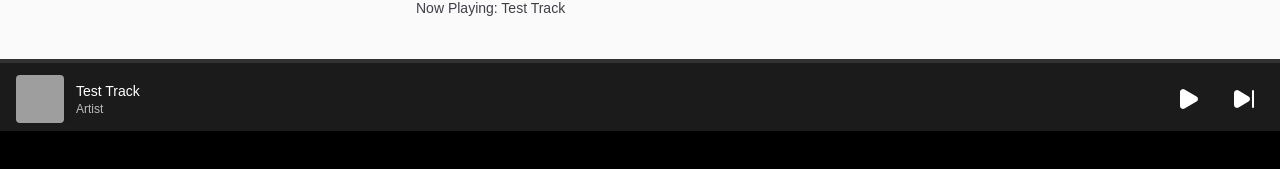
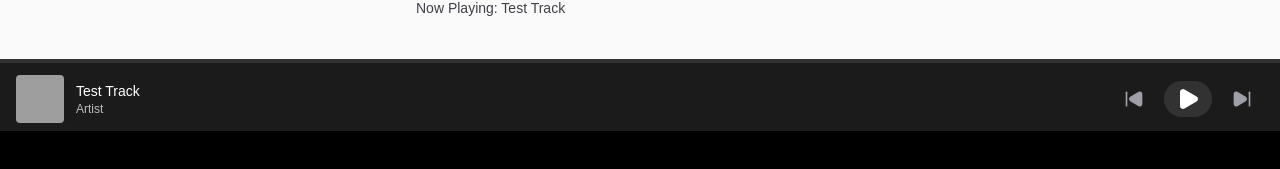
Before and after one commit to kadayadisuresh/zha-music, a Next.js app in the folder frontend/: page / in a window 1280 px wide. Both pictures are taken after a click on the button "Play". Shown: the part 669-838 px from the top of the page. Built offline with nearby package versions, Linux system fonts and the light colour scheme; no server answers; grey boxes are pictures that could not be loaded.

Commit message:
feat(05-02): implement shared player controls
- Add toggleRepeatMode to playbackStore
- Create PlayerControls component with mini and full variants
- Update MiniPlayer to use shared controls
- Add formatTime utility

```diff
--- a/frontend/components/player/MiniPlayer.tsx
+++ b/frontend/components/player/MiniPlayer.tsx
@@ -4,33 +4,20 @@ import React from 'react';
 import { usePlaybackStore } from '@/lib/stores/playbackStore';
 import { useUIStore } from '@/lib/stores/uiStore';
 import { ProgressBar } from './ProgressBar';
-import { Play, Pause, SkipForward, X } from 'lucide-react';
+import { PlayerControls } from './PlayerControls';
 import { motion, AnimatePresence } from 'framer-motion';
-import { audioEngine } from '@/lib/audio/AudioEngine';
 
 export const MiniPlayer: React.FC = () => {
-  const { currentTrack, isPlaying, setPlaying, next } = usePlaybackStore();
-  const { setPlayerExpanded } = useUIStore();
+  const { currentTrack } = usePlaybackStore();
+  const { isPlayerExpanded, setPlayerExpanded } = useUIStore();
 
   if (!currentTrack) return null;
 
-  const togglePlay = (e: React.MouseEvent) => {
-    e.stopPropagation();
-    if (isPlaying) {
-      audioEngine.pause();
-    } else {
-      audioEngine.resume();
-    }
-  };
-
-  const handleNext = (e: React.MouseEvent) => {
-    e.stopPropagation();
-    next();
-  };
-
   return (
     <AnimatePresence>
+      {!isPlayerExpanded && (
         <motion.div
+          key="mini-player"
           initial={{ y: 100 }}
           animate={{ y: 0 }}
           exit={{ y: 100 }}
@@ -42,7 +29,8 @@ export const MiniPlayer: React.FC = () => {
           <div className="flex items-center justify-between h-full px-4 max-w-screen-2xl mx-auto">
             {/* Metadata */}
             <div className="flex items-center gap-3 overflow-hidden flex-1">
-            <img
+              <motion.img
+                layoutId="player-thumb"
                 src={currentTrack.thumbnail || '/placeholder-album.png'}
                 alt={currentTrack.title}
                 className="w-12 h-12 rounded object-cover shadow-lg"
@@ -58,22 +46,12 @@ export const MiniPlayer: React.FC = () => {
             </div>
 
             {/* Controls */}
-          <div className="flex items-center gap-4 ml-4">
-            <button
-              onClick={togglePlay}
-              className="p-2 hover:bg-white/10 rounded-full transition-colors text-white"
-            >
-              {isPlaying ? <Pause size={24} fill="currentColor" /> : <Play size={24} fill="currentColor" />}
-            </button>
-            <button
-              onClick={handleNext}
-              className="p-2 hover:bg-white/10 rounded-full transition-colors text-white"
-            >
-              <SkipForward size={24} fill="currentColor" />
-            </button>
+            <div className="flex items-center gap-2 ml-4" onClick={(e) => e.stopPropagation()}>
+              <PlayerControls variant="mini" />
             </div>
           </div>
         </motion.div>
+      )}
     </AnimatePresence>
   );
 };
--- /dev/null
+++ b/frontend/components/player/PlayerControls.tsx
@@ -0,0 +1,148 @@
+"use client";
+
+import React from "react";
+import {
+  Play,
+  Pause,
+  SkipBack,
+  SkipForward,
+  Repeat,
+  Repeat1,
+  Shuffle,
+  Volume2,
+  VolumeX,
+  ThumbsUp,
+  MoreVertical,
+  Radio,
+  Clock
+} from "lucide-react";
+import { usePlaybackStore } from "@/lib/stores/playbackStore";
+import { Button } from "@/components/ui/Button";
+
+interface PlayerControlsProps {
+  variant?: "mini" | "full";
+}
+
+export const PlayerControls: React.FC<PlayerControlsProps> = ({ variant = "full" }) => {
+  const {
+    isPlaying,
+    setPlaying,
+    next,
+    previous,
+    shuffleEnabled,
+    toggleShuffle,
+    repeatMode,
+    toggleRepeatMode,
+    volume,
+    setVolume,
+    isMuted,
+    setIsMuted
+  } = usePlaybackStore();
+
+  const handleTogglePlay = () => setPlaying(!isPlaying);
+
+  if (variant === "mini") {
+    return (
+      <div className="flex items-center gap-2">
+        <Button variant="ghost" size="sm" onClick={previous} className="text-zinc-400 hover:text-white">
+          <SkipBack size={20} fill="currentColor" />
+        </Button>
+        <Button
+          variant="ghost"
+          size="sm"
+          onClick={handleTogglePlay}
+          className="bg-white/10 hover:bg-white/20 text-white rounded-full p-2"
+        >
+          {isPlaying ? <Pause size={24} fill="currentColor" /> : <Play size={24} fill="currentColor" />}
+        </Button>
+        <Button variant="ghost" size="sm" onClick={next} className="text-zinc-400 hover:text-white">
+          <SkipForward size={20} fill="currentColor" />
+        </Button>
+      </div>
+    );
+  }
+
+  return (
+    <div className="flex flex-col gap-6 w-full max-w-md mx-auto">
+      {/* Primary Controls */}
+      <div className="flex items-center justify-between">
+        <Button
+          variant="ghost"
+          size="sm"
+          onClick={toggleShuffle}
+          className={shuffleEnabled ? "text-red-500" : "text-zinc-400"}
+        >
+          <Shuffle size={20} />
+        </Button>
+
+        <div className="flex items-center gap-6">
+          <Button variant="ghost" onClick={previous} className="text-white">
+            <SkipBack size={28} fill="currentColor" />
+          </Button>
+
+          <Button
+            variant="primary"
+            onClick={handleTogglePlay}
+            className="w-16 h-16 bg-white text-black hover:bg-white/90 rounded-full flex items-center justify-center"
+          >
+            {isPlaying ? <Pause size={32} fill="currentColor" /> : <Play size={32} fill="currentColor" className="ml-1" />}
+          </Button>
+
+          <Button variant="ghost" onClick={next} className="text-white">
+            <SkipForward size={28} fill="currentColor" />
+          </Button>
+        </div>
+
+        <Button
+          variant="ghost"
+          size="sm"
+          onClick={toggleRepeatMode}
+          className={repeatMode !== 'off' ? "text-red-500" : "text-zinc-400"}
+        >
+          {repeatMode === 'one' ? <Repeat1 size={20} /> : <Repeat size={20} />}
+        </Button>
+      </div>
+
+      {/* Secondary Controls (Volume & Actions) */}
+      <div className="flex items-center justify-between gap-4">
+        <div className="flex items-center gap-2 group flex-1">
+          <Button
+            variant="ghost"
+            size="sm"
+            onClick={() => setIsMuted(!isMuted)}
+            className="text-zinc-400 hover:text-white p-1"
+          >
+            {isMuted || volume === 0 ? <VolumeX size={18} /> : <Volume2 size={18} />}
+          </Button>
+          <input
+            type="range"
+            min="0"
+            max="1"
+            step="0.01"
+            value={isMuted ? 0 : volume}
+            onChange={(e) => {
+              setVolume(parseFloat(e.target.value));
+              if (isMuted) setIsMuted(false);
+            }}
+            className="w-full h-1 bg-zinc-600 rounded-lg appearance-none cursor-pointer accent-white"
+          />
+        </div>
+
+        <div className="flex items-center gap-1">
+           <Button variant="ghost" size="sm" className="text-zinc-400 hover:text-white">
+            <ThumbsUp size={18} />
+          </Button>
+          <Button variant="ghost" size="sm" className="text-zinc-400 hover:text-white">
+            <Clock size={18} />
+          </Button>
+          <Button variant="ghost" size="sm" className="text-zinc-400 hover:text-white">
+            <Radio size={18} />
+          </Button>
+          <Button variant="ghost" size="sm" className="text-zinc-400 hover:text-white">
+            <MoreVertical size={18} />
+          </Button>
+        </div>
+      </div>
+    </div>
+  );
+};
--- a/frontend/lib/stores/playbackStore.ts
+++ b/frontend/lib/stores/playbackStore.ts
@@ -39,6 +39,7 @@ interface PlaybackState {
   setIsLoading: (isLoading: boolean) => void;
   setNetworkType: (type: string) => void;
   setRepeatMode: (mode: 'off' | 'one' | 'all') => void;
+  toggleRepeatMode: () => void;
   toggleShuffle: () => void;
 
   // Helpers
@@ -85,6 +86,13 @@ export const usePlaybackStore = create<PlaybackState>((set, get) => ({
   setIsLoading: (isLoading) => set({ isLoading }),
   setNetworkType: (networkType) => set({ networkType }),
   setRepeatMode: (repeatMode) => set({ repeatMode }),
+
+  toggleRepeatMode: () => {
+    const { repeatMode } = get();
+    const modes: ('off' | 'all' | 'one')[] = ['off', 'all', 'one'];
+    const nextMode = modes[(modes.indexOf(repeatMode) + 1) % modes.length];
+    set({ repeatMode: nextMode });
+  },
 
   toggleShuffle: () => {
     const { shuffleEnabled, queue, originalQueue, currentTrack } = get();
--- /dev/null
+++ b/frontend/lib/utils.ts
@@ -0,0 +1,6 @@
+export function formatTime(seconds: number): string {
+  if (isNaN(seconds)) return '0:00';
+  const minutes = Math.floor(seconds / 60);
+  const remainingSeconds = Math.floor(seconds % 60);
+  return `${minutes}:${remainingSeconds.toString().padStart(2, '0')}`;
+}
```
Lines whose indentation alone changed are shown as unchanged.
